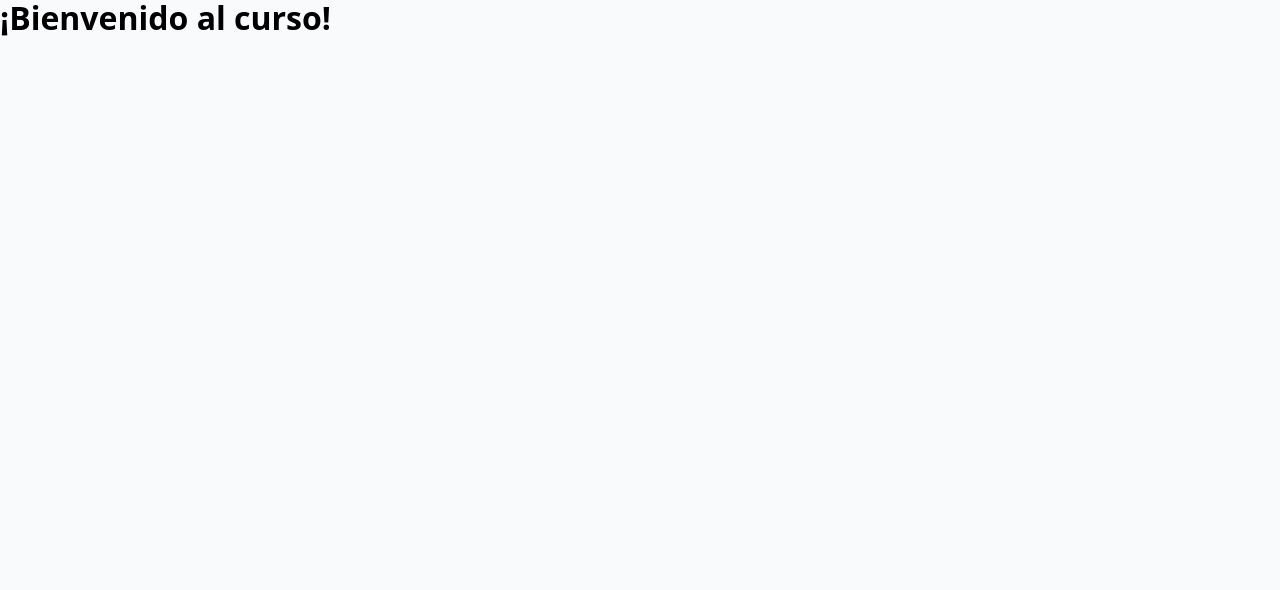
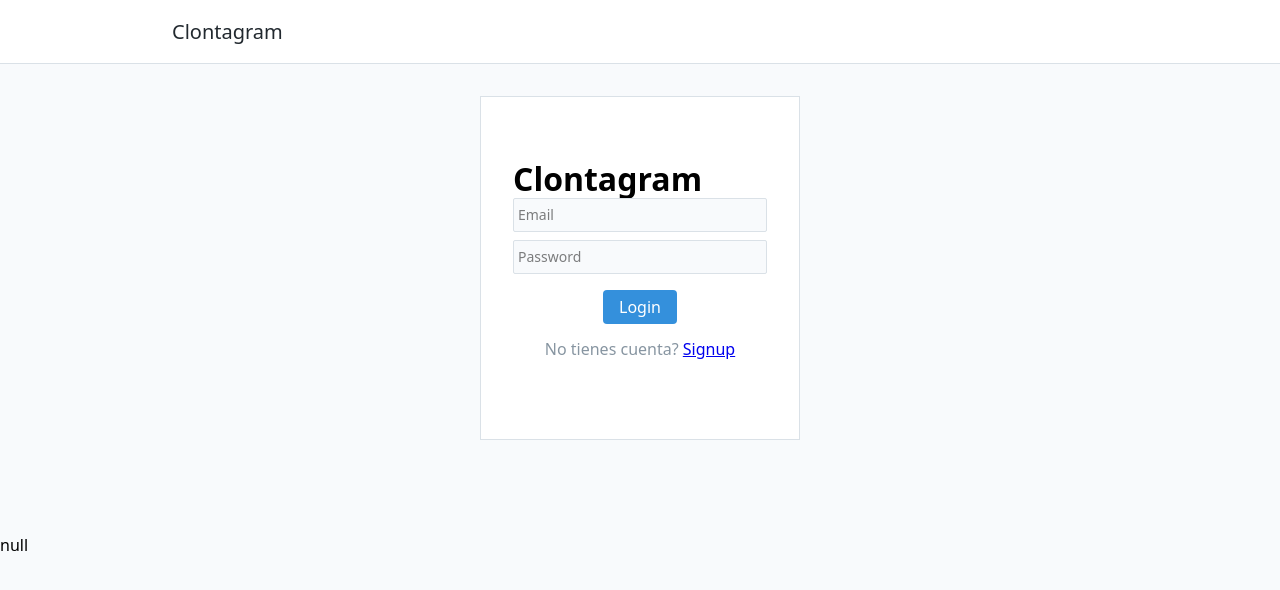
Before and after one commit to devHcastillo/clontagram-react, a React (Create React App) app in the folder cliente/: page / in a window 1280 px wide. Shown: the top 590 px of the page. Built offline with nearby package versions, Linux system fonts and the light colour scheme; the HTML template or start-up script is replaced by a standard one.

Commit message:
Seccion 1 - complete

```diff
--- a/cliente/src/App.js
+++ b/cliente/src/App.js
@@ -1,5 +1,80 @@
-import React from 'react';
+import React, { useState, useEffect } from "react";
+import Axios from "axios";
+import {
+  setToken,
+  deleteToken,
+  getToken,
+  initAxiosInterceptors,
+} from "./Helpers/auth-helpers";
+
+//Componentes
+import Nav from "./Componentes/Nav";
+import Main from "./Componentes/Main";
+import Loading from "./Componentes/Loading";
+
+//Vistas
+import Signup from "./Vistas/Signup";
+import Login from "./Vistas/Login";
+
+initAxiosInterceptors();
 
 export default function App() {
-  return <h1>¡Bienvenido al curso!</h1>;
+  const [usuario, setUsuario] = useState(null); //Userstate
+  const [cargandoUsuario, setCargandoUsuario] = useState(true);
+
+  useEffect(() => {
+    async function cargarUsuario() {
+      if (!getToken()) {
+        setCargandoUsuario(false);
+        return;
+      }
+
+      try {
+        const { data: usuario } = await Axios.get("/api/usuarios/whoami");
+        setUsuario(usuario);
+        setCargandoUsuario(false);
+      } catch (error) {
+        console.log(error);
+      }
+    }
+
+    cargarUsuario();
+  }, []);
+
+  const login = async (email, password) => {
+    const { data } = await Axios.post("/api/usuarios/login", {
+      email,
+      password,
+    });
+    setUsuario(data.usuario);
+    setToken(data.token);
+  };
+
+  async function signup(usuario) {
+    const { data } = await Axios.post("api/usuarios/signup", usuario);
+    setUsuario(data.usuario);
+    setToken(data.token);
+  }
+
+  const logout = () => {
+    setUsuario(null);
+    deleteToken();
+  };
+
+  if (cargandoUsuario) {
+    return (
+      <Main center={true}>
+        <Loading />
+      </Main>
+    );
+  }
+
+  return (
+    <div className="ContenedorTemporal">
+      <Nav />
+      {/* <Signup signup={signup} /> */}
+      <Login login={login} />
+      <div>{JSON.stringify(usuario)}</div>
+    </div>
+  );
 }
--- /dev/null
+++ b/cliente/src/Componentes/Loading.js
@@ -0,0 +1,9 @@
+import React from "react";
+
+export default function Loading() {
+  return <div className="Loading">
+      <div className="Loading__dot-1" ></div>
+      <div className="Loading__dot-2" ></div>
+      <div className="Loading__dot-3" ></div>
+  </div>;
+}
--- /dev/null
+++ b/cliente/src/Componentes/Main.js
@@ -0,0 +1,8 @@
+import React from "react";
+
+export default function Main({children, center}) {
+let classes = `Main ${center ? 'Main--center': '' }`
+
+return <main className={classes}>{children}</main>
+
+}
--- /dev/null
+++ b/cliente/src/Componentes/Nav.js
@@ -0,0 +1,15 @@
+import React from "react";
+
+export default function Nav() {
+  return (
+    <nav className="Nav">
+      <ul className="Nav__links">
+        <li>
+          <a href="/" className="Nav__link">
+            Clontagram
+          </a>
+        </li>
+      </ul>
+    </nav>
+  );
+}
--- /dev/null
+++ b/cliente/src/Helpers/auth-helpers.js
@@ -0,0 +1,43 @@
+import Axios from "axios";
+
+const TOKEN_KEY = "CLONTAGRAM_TOKEN";
+
+export function setToken(token) {
+  localStorage.setItem(TOKEN_KEY, token);
+}
+
+export function getToken() {
+  return localStorage.getItem(TOKEN_KEY);
+}
+
+export function deleteToken() {
+  localStorage.removeItem(TOKEN_KEY);
+}
+
+export function initAxiosInterceptors() {
+  Axios.interceptors.request.use((config) => {
+    const token = getToken();
+    if (token) {
+      config.headers.Authorization = `bearer ${token}`;
+    }
+
+    return config;
+  });
+
+  Axios.interceptors.response.use(
+    (response) => {
+      return response;
+    },
+    (error) => {
+      if (error.response.status === 401) {
+        deleteToken();
+        window.location = "/login";
+      } else {
+        return Promise.reject(error);
+      }
+    }
+  );
+}
+
+//Este archivo se encarga de guardar,leer y eliminar el token.
+//ademas es el que an ade el token a las llamadas privados.
--- /dev/null
+++ b/cliente/src/Vistas/Login.js
@@ -0,0 +1,67 @@
+import React, { useState } from "react";
+
+import Main from "../Componentes/Main";
+
+export default function Login({ login }) {
+  const [usuario, setUsuario] = useState({
+    email: "",
+    password: "",
+  });
+
+  const handleInputChange = (e) => {
+    setUsuario({
+      ...usuario,
+      [e.target.name]: e.target.value,
+    });
+  };
+
+  const handleSubmit = async (e) => {
+    e.preventDefault();
+
+    try {
+      login(usuario.email, usuario.password);
+    } catch (error) {
+      console.log(error);
+    }
+  };
+
+  return (
+    <Main center={true}>
+      <div className="FormContainer">
+        <h1 className="Form_titulo">Clontagram</h1>
+        <div>
+          <form onSubmit={handleSubmit}>
+            <input
+              className="Form__field"
+              type="email"
+              name="email"
+              placeholder="Email"
+              required
+              onChange={handleInputChange}
+              value={usuario.email}
+            />
+
+            <input
+              className="Form__field"
+              type="password"
+              name="password"
+              placeholder="Password"
+              required
+              onChange={handleInputChange}
+              value={usuario.password}
+            />
+
+            <button className="Form__submit" type="submit">
+              Login
+            </button>
+            <p className="FormContainer__info">
+              No tienes cuenta? <a href="/signup">Signup</a>{" "}
+            </p>
+          </form>
+        </div>
+      </div>
+    </Main>
+  );
+}
+// const Login = () => {};
+// export default Login()
--- /dev/null
+++ b/cliente/src/Vistas/Signup.js
@@ -0,0 +1,106 @@
+import React, { useState } from "react";
+
+import Main from "../Componentes/Main";
+import SignupImage from "../imagenes/signup.png";
+
+export default function Signup({ signup }) {
+  const [usuario, setUsuario] = useState({
+    email: "",
+    username: "",
+    nombre: "",
+    bio: "",
+    password: "",
+  });
+
+  const handleInputChange = (e) => {
+    setUsuario({
+      ...usuario,
+      [e.target.name]: e.target.value,
+    });
+  };
+
+  const handleSubmit = async (e) => {
+    e.preventDefault();
+    try {
+      signup(usuario);
+    } catch (error) {}
+  };
+
+  return (
+    <div>
+      <Main center={true}>
+        <div className="Signup">
+          <img src={SignupImage} alt="signup" className="Signup__img"></img>
+        </div>
+        <div className="FormContainer">
+          <h1 className="Form__titulo">Clontagram</h1>
+          <p className="FormContainer__info">
+            Registrate para que veas el clon de Instagram
+          </p>
+          <form onSubmit={handleSubmit}>
+            <input
+              className="Form__field"
+              type="email"
+              name="email"
+              placeholder="Email"
+              required
+              onChange={handleInputChange}
+              value={usuario.email}
+            />
+
+            <input
+              className="Form__field"
+              type="text"
+              name="nombre"
+              placeholder="Nombre y Apellido"
+              minLength="3"
+              maxLength="100"
+              required
+              onChange={handleInputChange}
+              value={usuario.nombre}
+            />
+
+            <input
+              className="Form__field"
+              type="text"
+              name="username"
+              placeholder="Username"
+              minLength="3"
+              maxLength="30"
+              required
+              onChange={handleInputChange}
+              value={usuario.username}
+            />
+            <input
+              className="Form__field"
+              type="text"
+              name="bio"
+              placeholder="Cuentanos de ti..."
+              minLength="3"
+              maxLength="150"
+              required
+              onChange={handleInputChange}
+              value={usuario.bio}
+            />
+            <input
+              className="Form__field"
+              type="password"
+              name="password"
+              placeholder="Password"
+              required
+              onChange={handleInputChange}
+              value={usuario.password}
+            />
+
+            <button className="Form__submit" type="submit">
+              Sign up
+            </button>
+            <p className="FormContainer__info">
+              Ya tienes una cuenta? <a href="/login">login</a>{" "}
+            </p>
+          </form>
+        </div>
+      </Main>
+    </div>
+  );
+}
```
Also changed, not shown: 2 other files (tests, documents, lock files or other folders).
